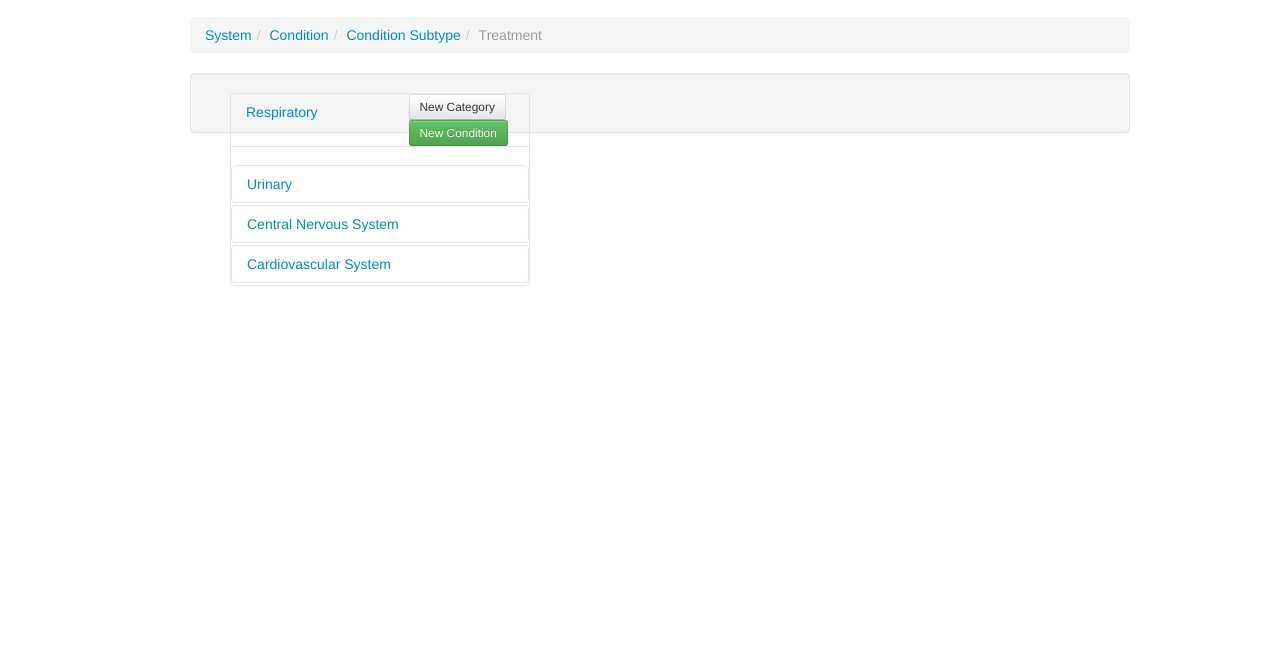
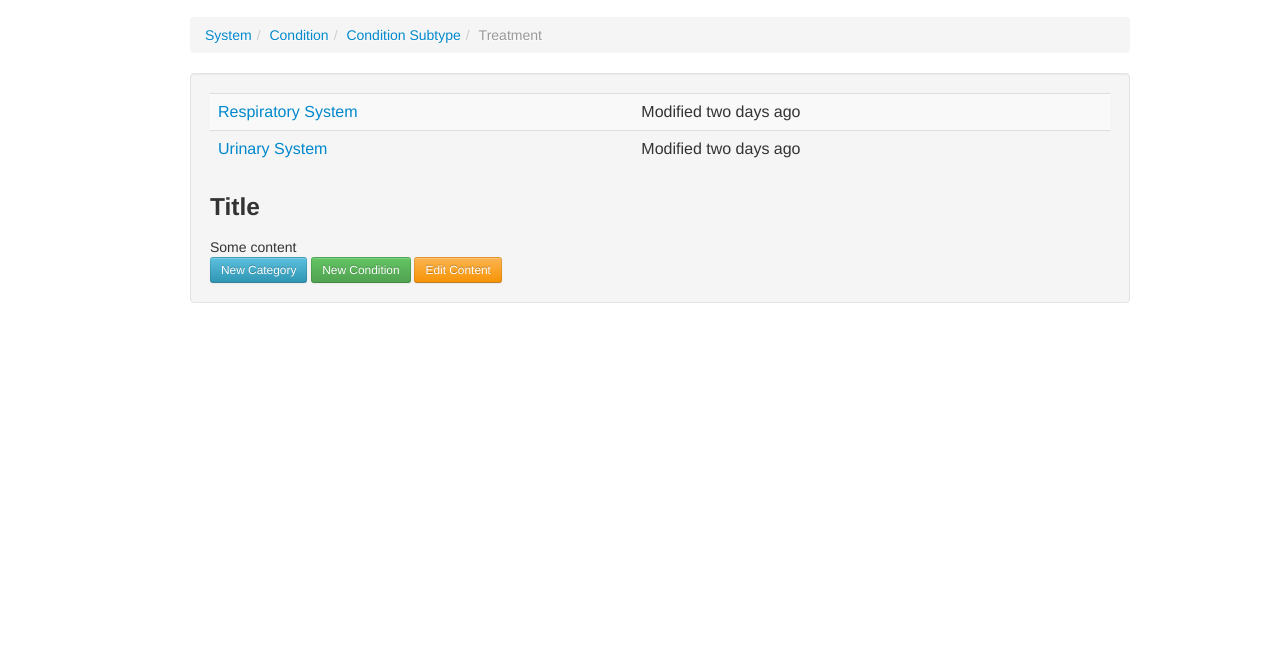
Before and after one commit to NHSHackDayProtocols/server, a website: page src/www/assets/index.html in a window 1280 px wide. Shown: the part 146-800 px from the top of the page. Drawn offline with Linux system fonts and the light colour scheme.

Commit message:
added table for categories

```diff
--- a/src/www/assets/assets/js/global.js
+++ b/src/www/assets/assets/js/global.js
@@ -67,4 +67,6 @@ $(function() {
     // saveGuideline();
     $("#newCategoryModal").modal('hide');
   });
+    console.log('wtf');
+
 });
--- a/src/www/assets/index.html
+++ b/src/www/assets/index.html
@@ -36,93 +36,28 @@
 <!-- End breadcrumb nav -->
 
 
-    <div class="well" id="guideline">
-
-<!-- Resp -->
-
-      <div class="accordion span4" id="accordion2">
-        <div class="accordion-group">
-          <div class="accordion-heading">
-            <div class="row-fluid">
-            <div class="span7">
-            <a class="accordion-toggle" data-toggle="collapse" data-parent="#accordion2" href="#collapseOne">Respiratory</a>
-            </div>
-            <div class="span5">
-            <a href="#newRespModal" id="newRespBtn" role="button" class="btn btn-small" data-toggle="modal">New Category</a>
-            <a href="#newRespModal" id="newRespBtn" role="button" class="btn btn-success btn-small" data-toggle="modal">New Condition</a>
-            </div>
-          </div>
-          <div id="collapseOne" class="accordion-body collapse in">
-            <div class="accordion-inner">
-      <!-- loop the gens resp conditions -->
-              <div class="row-fluid"
-                <div class="span10"></div>
-                <div class="span2">
-
-                </div>
-            </div>
-          </div>
-        </div>
-
-
-        <!-- Urinary -->
-        <div class="accordion-group">
-          <div class="accordion-heading">
-            <a class="accordion-toggle" data-toggle="collapse" data-parent="#accordion2" href="#collapseTwo">
-              Urinary
-            </a>
-          </div>
-          <div id="collapseTwo" class="accordion-body collapse">
-            <div class="accordion-inner">
-      <!-- loop the gens uri conditions -->
-             <div class="row-fluid"
-                <div class="span10"></div>
-                <div class="span2">
-                    <a href="#newUriModal" role="button" class="btn btn-success" data-toggle="modal">New Condition</a>
-                </div>
-            </div>
-          </div>
-        </div>
-
-        <!-- CNS -->
-        <div class="accordion-group">
-          <div class="accordion-heading">
-            <a class="accordion-toggle" data-toggle="collapse" data-parent="#accordion2" href="#collapseThree">
-              Central Nervous System
-            </a>
-          </div>
-          <div id="collapseThree" class="accordion-body collapse">
-            <div class="accordion-inner">
-      <!-- loop the gens cns conditions -->
-            <div class="row-fluid"
-                <div class="span10"></div>
-                <div class="span2">
-                    <a href="#newCnsModal" role="button" class="btn btn-success" data-toggle="modal">New Condition</a>
-                </div>
-            </div>
-          </div>
-        </div>
-
-        <!-- CV -->
-        <div class="accordion-group">
-          <div class="accordion-heading">
-            <a class="accordion-toggle" data-toggle="collapse" data-parent="#accordion2" href="#collapseFour">
-              Cardiovascular System
-            </a>
-          </div>
-          <div id="collapseFour" class="accordion-body collapse">
-            <div class="accordion-inner">
-
-      <!-- loop that gens cvs conditions -->
-               <div class="row-fluid"
-                <div class="span10"></div>
-                <div class="span2">
-                    <a href="#newRespModal" role="button" class="btn btn-success" data-toggle="modal">New Condition</a>
-                </div>
-            </div>
-          </div>
-        </div>
+  <div class="well" id="guideline">
+    <div class="row-fluid" id="content">
+      <div id="catTable">
+        <table class="table table-striped">
+          <tr>
+            <td><a href="#">Respiratory System</a></td>
+            <td>Modified two days ago</td>
+          </tr>
+          <tr>
+            <td><a href="#">Urinary System</a></td>
+            <td>Modified two days ago</td>
+          </tr>
+        </table>
       </div>
+      <h3>Title</h3>
+      <body>Some content</body>
+      <br>
+    </div>
+    <div>
+      <a href="#newCatModal" id="newCatBtn" role="button" class="btn btn-info btn-small" data-toggle="modal">New Category</a>
+      <a href="#newRespModal" id="newRespBtn" role="button" class="btn btn-success btn-small" data-toggle="modal">New Condition</a>
+      <a href="#editContent" id="editContBtn" role="button" class="btn btn-warning btn-small" data-toggle="modal">Edit Content</a>
     </div>
   </div>
 
@@ -152,7 +87,7 @@
 
 <!--       new condition modals -->
       <!-- New Resp Modal -->
-<div id="newRespModal" class="modal hide fade" tabindex="-1" role="dialog" aria-labelledby="myModalLabel" aria-hidden="true">
+<div id="newCatModal" class="modal hide fade" tabindex="-1" role="dialog" aria-labelledby="myModalLabel" aria-hidden="true">
   <div class="modal-header">
     <button type="button" class="close" data-dismiss="modal" aria-hidden="true">×</button>
     <h3 id="newRespModalLabel">New Respiratory Condition</h3>
@@ -237,8 +172,8 @@
 
 
     <script src="http://code.jquery.com/jquery.js"></script>
+    <script src="assets/js/bootstrap.min.js"></script>
     <script src="assets/js/global.js"></script>
-    <script src="assets/js/bootstrap.min.js"></script>
     <script>
 
     </script>
```
Also changed, not shown: src/www/assets/assets/css/bootstrap.css, src/www/assets/css/bootstrap.css.
